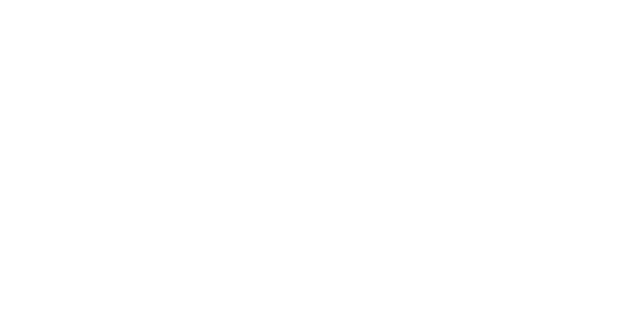
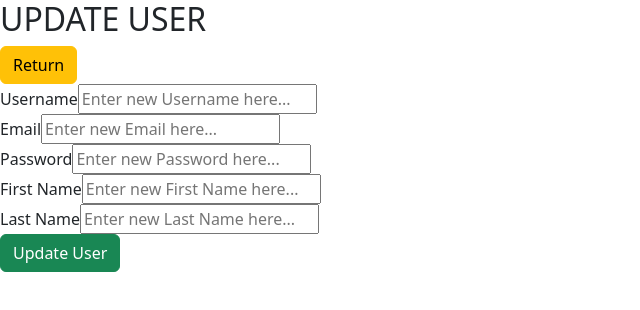
Before and after one commit to nedimburo/webtravel_289, a React (Create React App) app in the folder client/: page /update-user/1 in a window 1280 px wide. Before the commit this address had no page. Shown: the top 310 px of the page, without its empty margins (0-640 px from the left). Built offline with nearby package versions, Linux system fonts and the light colour scheme.

Commit message:
Added Update user functionality

```diff
--- a/client/src/Admin.js
+++ b/client/src/Admin.js
@@ -44,7 +44,7 @@
                     <p>{user._id}</p>
                     <p>{user.username}</p>
                     <p>{user.email}</p>
-                    <button>UPDATE</button>
+                    <Link to={`/update-user/${user._id}`} className='btn btn-primary w-10'>UPDATE</Link>
                     <button>DELETE</button>
                 </div>
             ))}
--- a/client/src/App.js
+++ b/client/src/App.js
@@ -6,6 +6,7 @@
 import Admin from './Admin';
 import LogoutButton from './LogoutButton';
 import CreateUser from './CreateUser';
+import UpdateUser from './UpdateUser';
 
 function App() {
   return (
@@ -17,6 +18,7 @@
           <Route path='/home' element={<Home />}></Route>
           <Route path='/admin' element={<Admin />}></Route>
           <Route path='/create-user' element={<CreateUser />}></Route>
+          <Route path='/update-user/:userId' element={<UpdateUser />}></Route>
         </Routes>
       </BrowserRouter>
   );
--- /dev/null
+++ b/client/src/UpdateUser.js
@@ -0,0 +1,66 @@
+import React, { useState } from "react";
+import { Link, useNavigate, useParams } from "react-router-dom";
+import axios from "axios";
+
+function UpdateUser(){
+    const {userId}=useParams();
+    const [username, setUsername]=useState();
+    const [email, setEmail]=useState();
+    const [password, setPassword]=useState();
+    const [firstName, setFirstName]=useState();
+    const [lastName, setLastName]=useState();
+    const navigate=useNavigate();
+
+    const handleSubmit=(e)=>{
+        e.preventDefault();
+        axios.put('http://localhost:3001/user/update-user/'+userId, {username, email, password, firstName, lastName})
+        .then(response=>{
+            console.log("Server response:", response.data);
+            if (response.status===200){
+                alert("User has been successfully updated.");
+                navigate("/admin");
+            }
+        })
+        .catch(error=>{
+            console.log(error);
+            alert(error.response.data.message);
+        });
+    }
+
+    return(
+        <div>
+            <h2>UPDATE USER</h2>
+            <Link to={'/admin'} className="btn btn-warning w-10">Return</Link>
+            <form onSubmit={handleSubmit}>
+                <div>
+                    <label htmlFor="username">Username</label>
+                    <input type="text" placeholder="Enter new Username here..." name="username"
+                    onChange={(e)=>setUsername(e.target.value)}/>
+                </div>
+                <div>
+                    <label htmlFor="email">Email</label>
+                    <input type="email" placeholder="Enter new Email here..." name="email"
+                    onChange={(e)=>setEmail(e.target.value)}/>
+                </div>
+                <div>
+                    <label htmlFor="password">Password</label>
+                    <input type="password" placeholder="Enter new Password here..." name="password"
+                    onChange={(e)=>setPassword(e.target.value)}/>
+                </div>
+                <div>
+                    <label htmlFor="firstName">First Name</label>
+                    <input type="text" placeholder="Enter new First Name here..." name="firstName"
+                    onChange={(e)=>setFirstName(e.target.value)}/>
+                </div>
+                <div>
+                    <label htmlFor="lastName">Last Name</label>
+                    <input type="text" placeholder="Enter new Last Name here..." name="lastName"
+                    onChange={(e)=>setLastName(e.target.value)}/>
+                </div>
+                <button type="submit" className="btn btn-success w-10">Update User</button>
+            </form>
+        </div>
+    )
+}
+
+export default UpdateUser;
```
Also changed, not shown: 2 other files (tests, documents, lock files or other folders).
